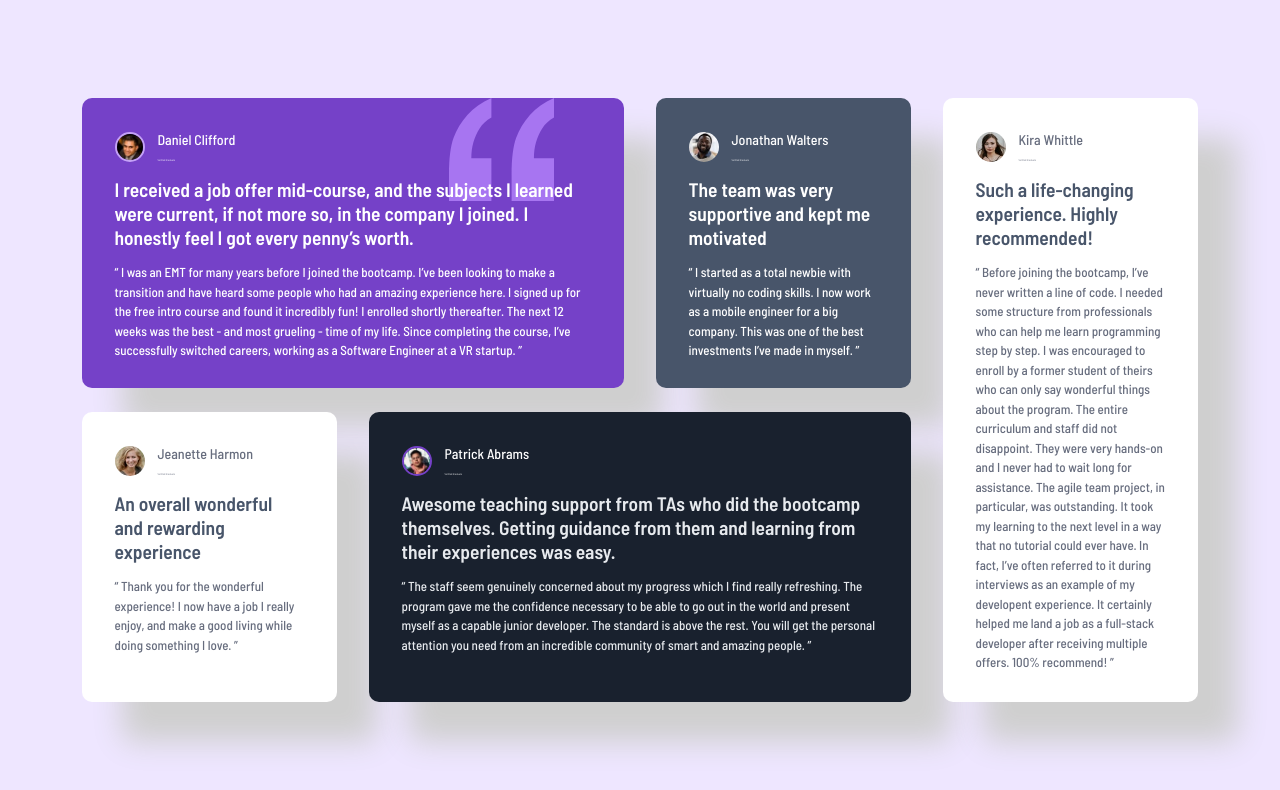
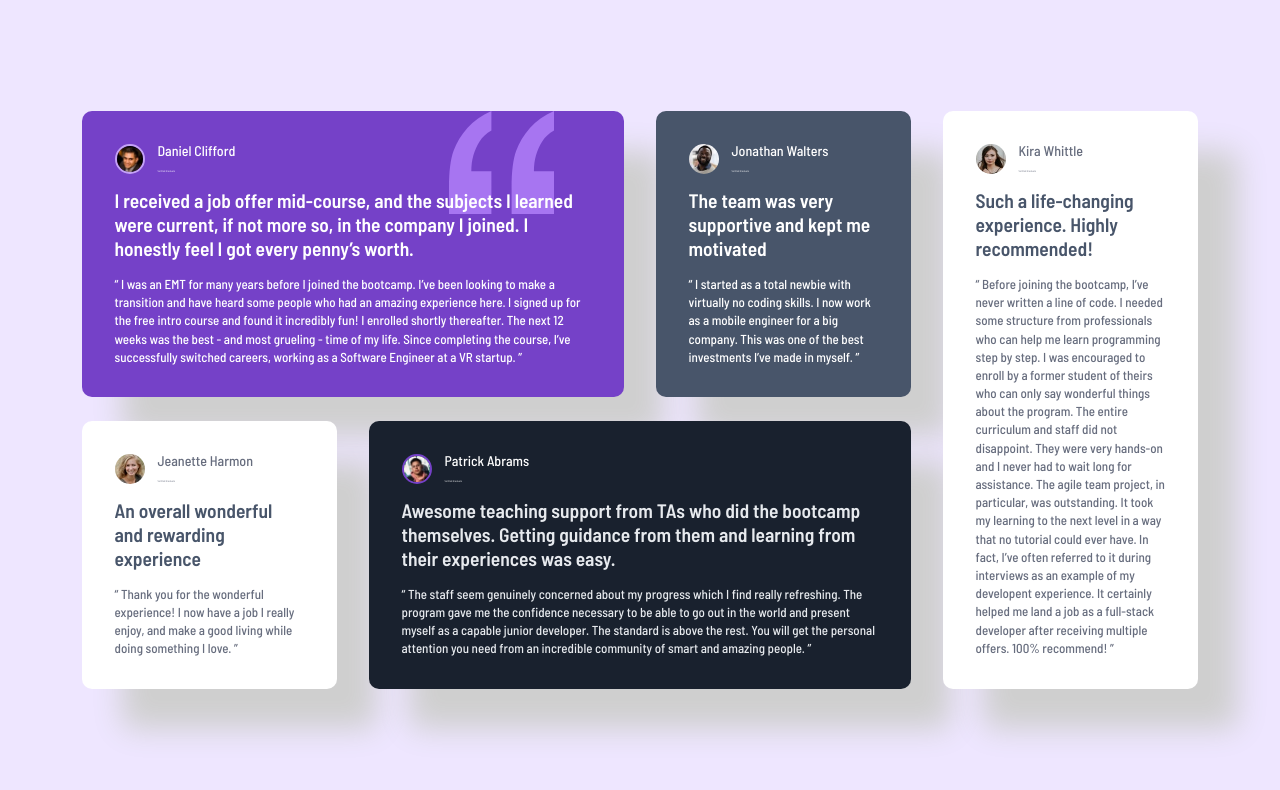
Before and after one commit to et-coder/testimonials-grid, a plain HTML site: page index.html in a window 1280 px wide. Drawn offline with Linux system fonts and the light colour scheme; files that its build step writes are made by us from their sources.

Commit message:
make the design pixel perfect

```diff
--- a/css/style.css
+++ b/css/style.css
@@ -40,8 +40,8 @@ body {
     width: 80%;
     height: 100vh;
     display: grid;
-grid-template-columns: repeat(4, minmax(255px,1fr));
-    grid-template-rows: repeat(2, 290px);
+    grid-template-columns: repeat(4, 255px);
+    grid-template-rows: repeat(2, auto);
     row-gap: 1.5rem;
     column-gap: 2rem;
     justify-content: center;
@@ -49,7 +49,8 @@ grid-template-columns: repeat(4, minmax(255px,1fr));
 }
 
 .card {
-    padding: 2.5em;
+    padding-block: 2.4em;
+    padding-inline: 2.5em;
     border-radius: 10px;
     box-shadow: 40px 40px 30px var(--Grey-200);
 }
@@ -81,7 +82,7 @@ h2 {
 
 .body-text {
     color: var(--Grey-100);
-    line-height: 1.5;
+    line-height: 1.4;
     font-weight: 500;
 }
 
```
